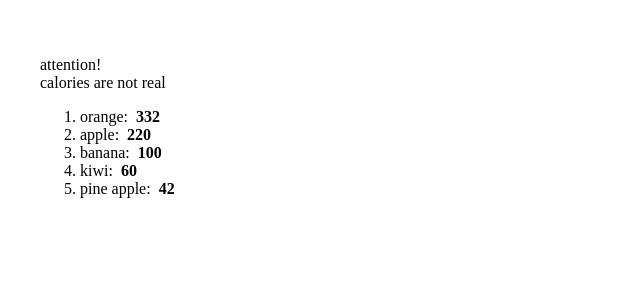
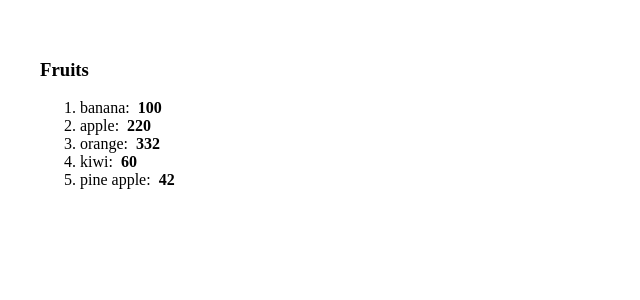
Before and after one commit to payamtajdivand/React-playing-ground, a React (Vite) app: page / in a window 1280 px wide. Shown: the top 300 px of the page, without its empty margins (0-640 px from the left). Built offline with nearby package versions, Linux system fonts and the light colour scheme.

Commit message:
get list data from app and add category

```diff
--- a/src/App.jsx
+++ b/src/App.jsx
@@ -2,12 +2,16 @@ import "./App.css";
 import List from "./List.jsx";
 
 function App() {
+  const fruits = [
+    { id: 1, name: "banana", calories: 100 },
+    { id: 2, name: "apple", calories: 220 },
+    { id: 3, name: "orange", calories: 332 },
+    { id: 4, name: "kiwi", calories: 60 },
+    { id: 5, name: "pine apple", calories: 42 },
+  ];
   return (
     <>
-      <p>
-        attention! <br></br>calories are not real
-      </p>
-      <List />
+      <List category="Fruits" items={fruits} />
     </>
   );
 }
--- a/src/List.jsx
+++ b/src/List.jsx
@@ -1,30 +1,30 @@
-function List() {
-  const fruits = [
-    { id: 1, name: "banana", calories: 100 },
-    { id: 2, name: "apple", calories: 220 },
-    { id: 3, name: "orange", calories: 332 },
-    { id: 4, name: "kiwi", calories: 60 },
-    { id: 5, name: "pine apple", calories: 42 },
-  ];
+function List(props) {
   //fruits.sort((a, b) => a.calories - b.calories); //sort numeric lower to higher
   //fruits.sort((a, b) => b.calories - a.calories); //sort numeric higher to lower
   //fruits.sort((a, b) => a.name.localeCompare(b.name)); // sort alphabets a to z
   // fruits.sort((a, b) => b.name.localeCompare(a.name)); // sort alphabets z to a
-  fruits.sort((a, b) => b.calories - a.calories);
+  //fruits.sort((a, b) => b.calories - a.calories);
 
   //const lowCalFruits = fruits.filter((fruit) => fruit.calories < 100); //low cal fruits
   // const highCalFruits = fruits.filter(
   //   (highCalFruit) => highCalFruit.calories >= 100,
   // ); high cal fruits
-
-  const fruitList = fruits.map((fruit) => (
-    <li key={fruit.id}>
-      {fruit.name}: &nbsp;
-      <b>{fruit.calories}</b>
+  const category = props.category;
+  const itemList = props.items;
+  const listItems = itemList.map((item) => (
+    <li key={item.id}>
+      {item.name}: &nbsp;
+      <b>{item.calories}</b>
     </li>
   ));
 
-  return <ol>{fruitList}</ol>;
+  return (
+    <>
+      {" "}
+      <h3>{category}</h3>
+      <ol>{listItems}</ol>
+    </>
+  );
 }
 
 export default List;
```
